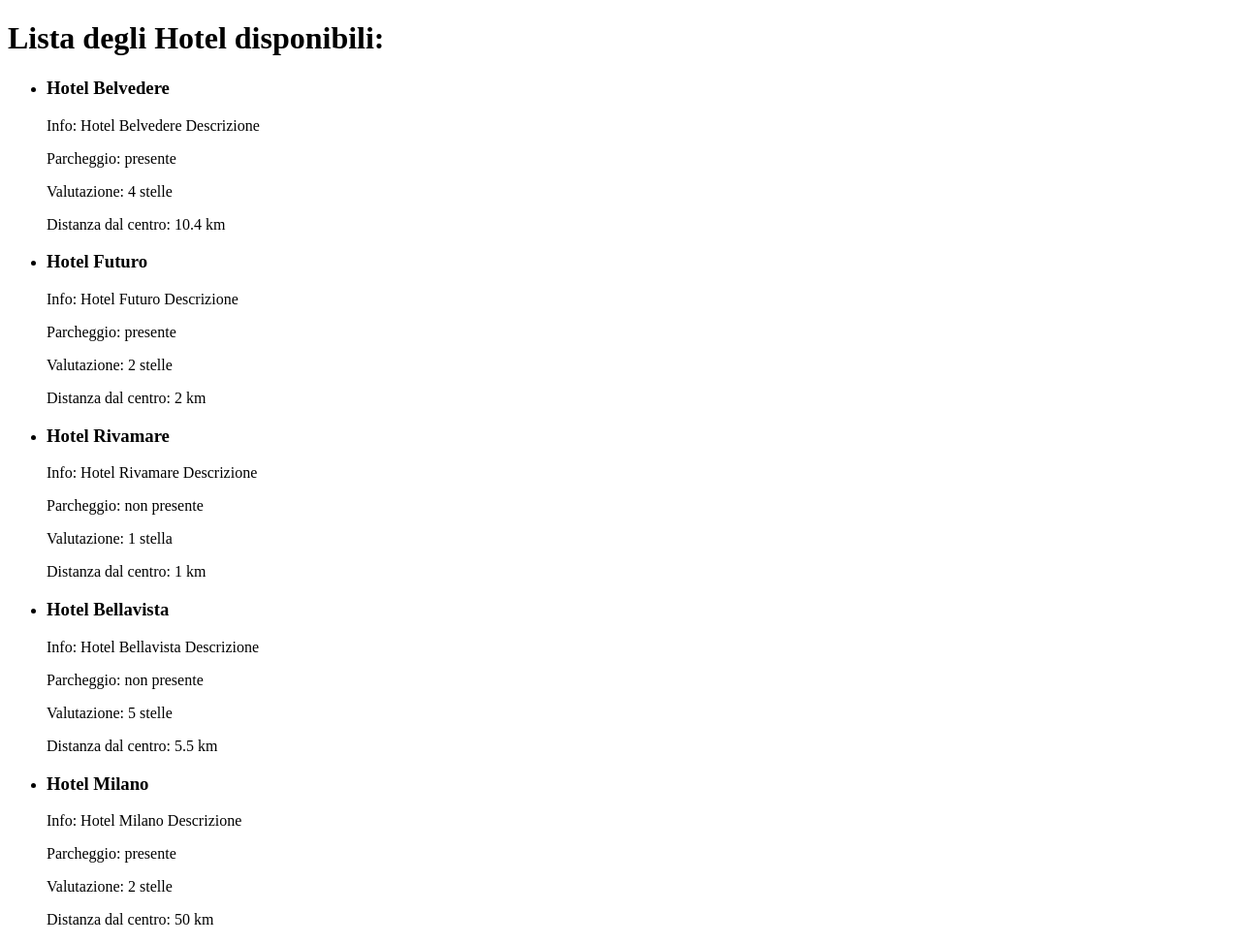
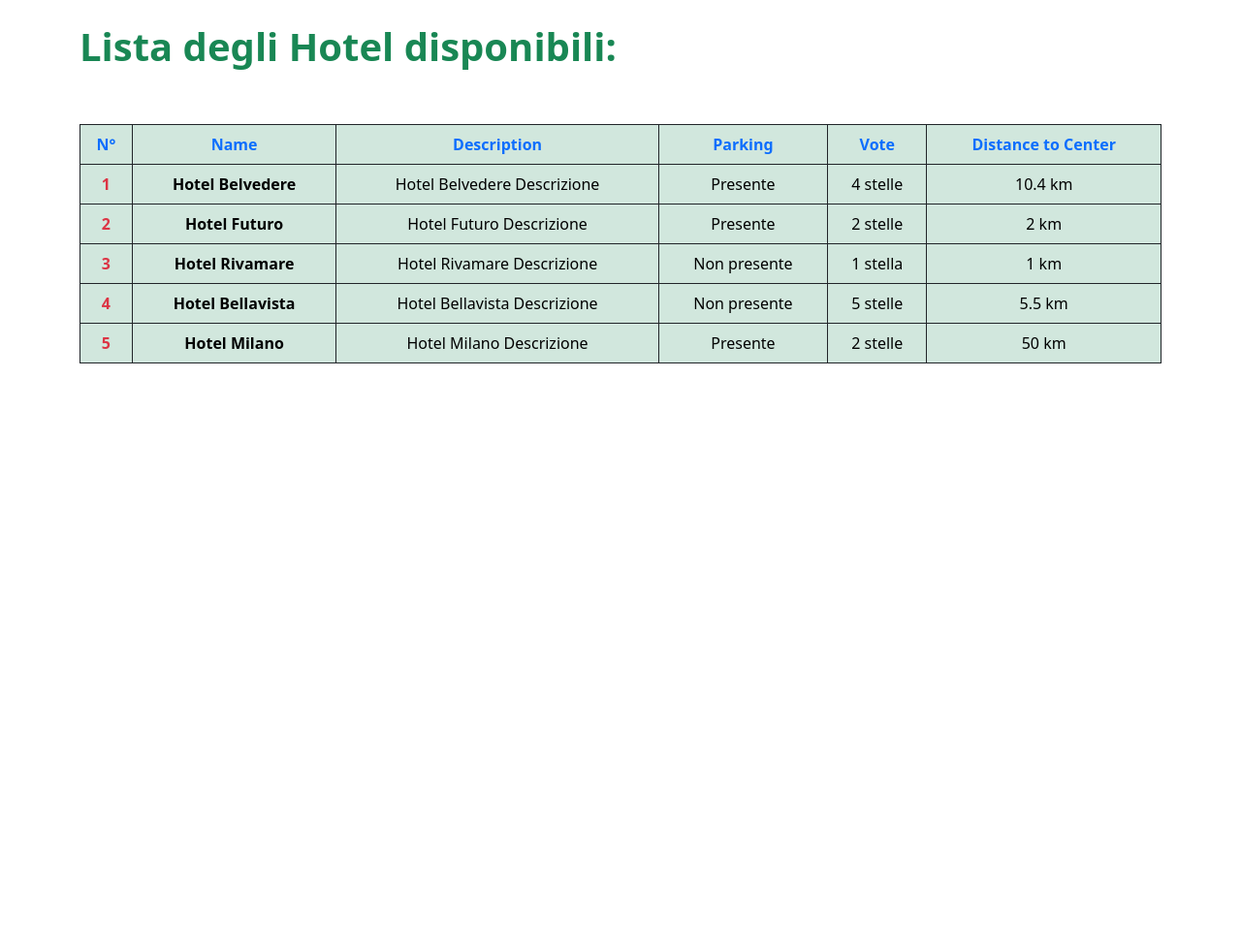
Before and after one commit to GiovanniCadoni/php-hotel, a PHP site: page / in a window 1280 px wide. Shown: the whole page at 97% size. After the commit the page ends 375 px from the top, so only its background shows below. Run offline with PHP 8.4, Linux system fonts and the light colour scheme.

Commit message:
add: bootstrap and fixed style

```diff
--- a/index.php
+++ b/index.php
@@ -42,44 +42,62 @@
 
 <!DOCTYPE html>
 <html lang="it">
+
 <head>
     <meta charset="UTF-8">
     <meta name="viewport" content="width=device-width, initial-scale=1.0">
     <title>Hotel</title>
+    <link href="https://cdn.jsdelivr.net/npm/bootstrap@5.2.3/dist/css/bootstrap.min.css" rel="stylesheet" integrity="sha384-rbsA2VBKQhggwzxH7pPCaAqO46MgnOM80zW1RWuH61DGLwZJEdK2Kadq2F9CUG65" crossorigin="anonymous">
 </head>
+
 <body>
+    <div class="container py-4">
+        <h1 class="text-success fw-bolder pb-5">Lista degli Hotel disponibili:</h1>
+        <table class="table table-success table-bordered border-dark">
+            <thead>
+                <tr>
+                    <th class="text-primary text-center" scope="col">N°</th>
+                    <th class="text-primary text-center" scope="col">Name</th>
+                    <th class="text-primary text-center" scope="col">Description</th>
+                    <th class="text-primary text-center" scope="col">Parking</th>
+                    <th class="text-primary text-center" scope="col">Vote</th>
+                    <th class="text-primary text-center" scope="col">Distance to Center</th>
+                </tr>
+            </thead>
+            <tbody>
 
-    <h1>Lista degli Hotel disponibili:</h1>
-    <?php for($i = 0; $i < count($hotels); $i++) {
+                <?php for ($i = 0; $i < count($hotels); $i++) {
                     $cur_hotel = $hotels[$i]; ?>
-        <div>
-            <ul>
-                <li>
-                    <h3><?php echo $cur_hotel['name'] ?></h3>
-                    <p>
-                        Info: <?php echo $cur_hotel['description'] ?></p>
-                    <p>
-                        Parcheggio:
+                    <tr>
+                        <th class="text-danger text-center" scope="row"><?php echo $i+1 ?></th>
+                        <td class="fw-bolder text-center"><?php echo $cur_hotel['name'] ?></td>
+                        <td class="text-center">
+                            <?php echo $cur_hotel['description'] ?>
+                        </td>
+                        <td class="text-center">
                             <?php if ($cur_hotel['parking']) { ?>
-                            <span>presente</span>
+                                <span>Presente</span>
                             <?php } else { ?>
-                            <span>non presente</span>
+                                <span>Non presente</span>
                             <?php } ?>
-                    </p>
-                    <p>
-                        Valutazione: <?php echo $cur_hotel['vote'] ?>
+                        </td>
+                        <td class="text-center">
+                            <?php echo $cur_hotel['vote'] ?>
                             <?php if ($cur_hotel['vote'] === 1) { ?>
                                 <span>stella</span>
                             <?php } else { ?>
                                 <span>stelle</span>
                             <?php } ?>
-                    </p>
-                    <p>
-                        Distanza dal centro: <?php echo $cur_hotel['distance_to_center'] ?> km
-                    </p>
-                </li>
-            </ul>
+                        </td>
+                        <td class="text-center">
+                            <?php echo $cur_hotel['distance_to_center'] ?> km
+                        </td>
+                    </tr>
+                <?php } ?>
+
+            </tbody>
+        </table>
     </div>
-    <?php } ?>
 </body>
+
 </html>
```
Lines whose indentation alone changed are shown as unchanged.
